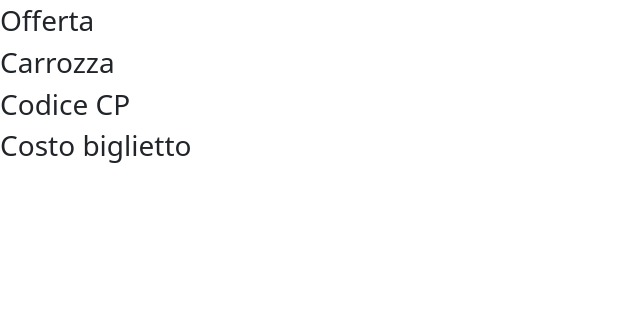
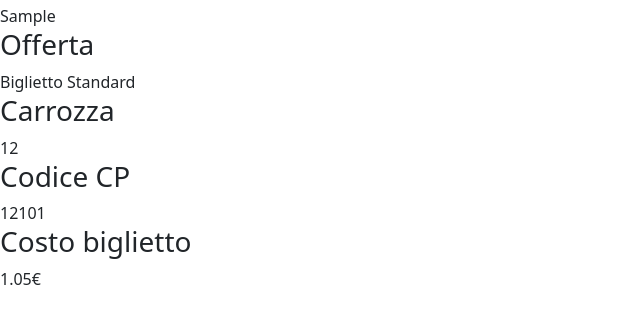
Before and after one commit to TiffanyElizabeth/js-biglietto-treno-form, a plain HTML site: page index.html in a window 1280 px wide. Both pictures are taken after typing "Sample", "5" into the empty fields and a click on the button "Genera". Shown: the part 214-538 px from the top of the page, without its empty margins (0-640 px from the left). Drawn offline with nearby package versions, Linux system fonts and the light colour scheme.

Commit message:
feat: add js form 2

```diff
--- a/index.html
+++ b/index.html
@@ -56,7 +56,7 @@
                     <h3>Codice CP</h3>
                     <div id="CP-num"></div>
                 </div>
-                <div id="ticket-price">
+                <div id="final-price">
                     <h3>Costo biglietto</h3>
                     <div id="ticket-price"></div>
                 </div>
--- a/script.js
+++ b/script.js
@@ -34,6 +34,11 @@ const carriageNumElm = document.getElementById("carriage-num");
 const cpNumElm = document.getElementById("CP-num");
 const ticketPriceElm = document.getElementById("ticket-price");
 
+
+function getRndInteger(min, max) {
+    return Math.floor(Math.random() * (max - min +1) ) + min;
+}
+
 // DOM EVENTS
 getTicketPriceElm.addEventListener("submit", function (event) {
     event.preventDefault();
@@ -42,16 +47,28 @@ getTicketPriceElm.addEventListener("submit", function (event) {
     const age = ageBracketElm.value;
     const pricePerKm = 0.21
     let ticketPrice;
+    let ticketType;
 
     if(age === "minor") {
         ticketPrice = km * 0.21 * 0.8;
+        ticketType = "Biglietto Youth";
     } else if(age === "senior") {
         ticketPrice = km * 0.21 * 0.6;
+        ticketType = "Biglietto Senior";
     } else if (age === "standard") {
         ticketPrice = km * 0.21;
+        ticketType = "Biglietto Standard";
     }
 
     ticketPrice = ticketPrice.toFixed(2)
 
     console.log(ticketPrice)
+
+    // print
+    passengerNameElm.innerHTML = fullNameElm.value
+    ticketTypeElm.innerHTML = ticketType
+    carriageNumElm.innerHTML = getRndInteger(1, 14)
+    cpNumElm.innerHTML = getRndInteger(10000, 99999)
+    ticketPriceElm.innerHTML = ticketPrice + "€"
+
 })
```
